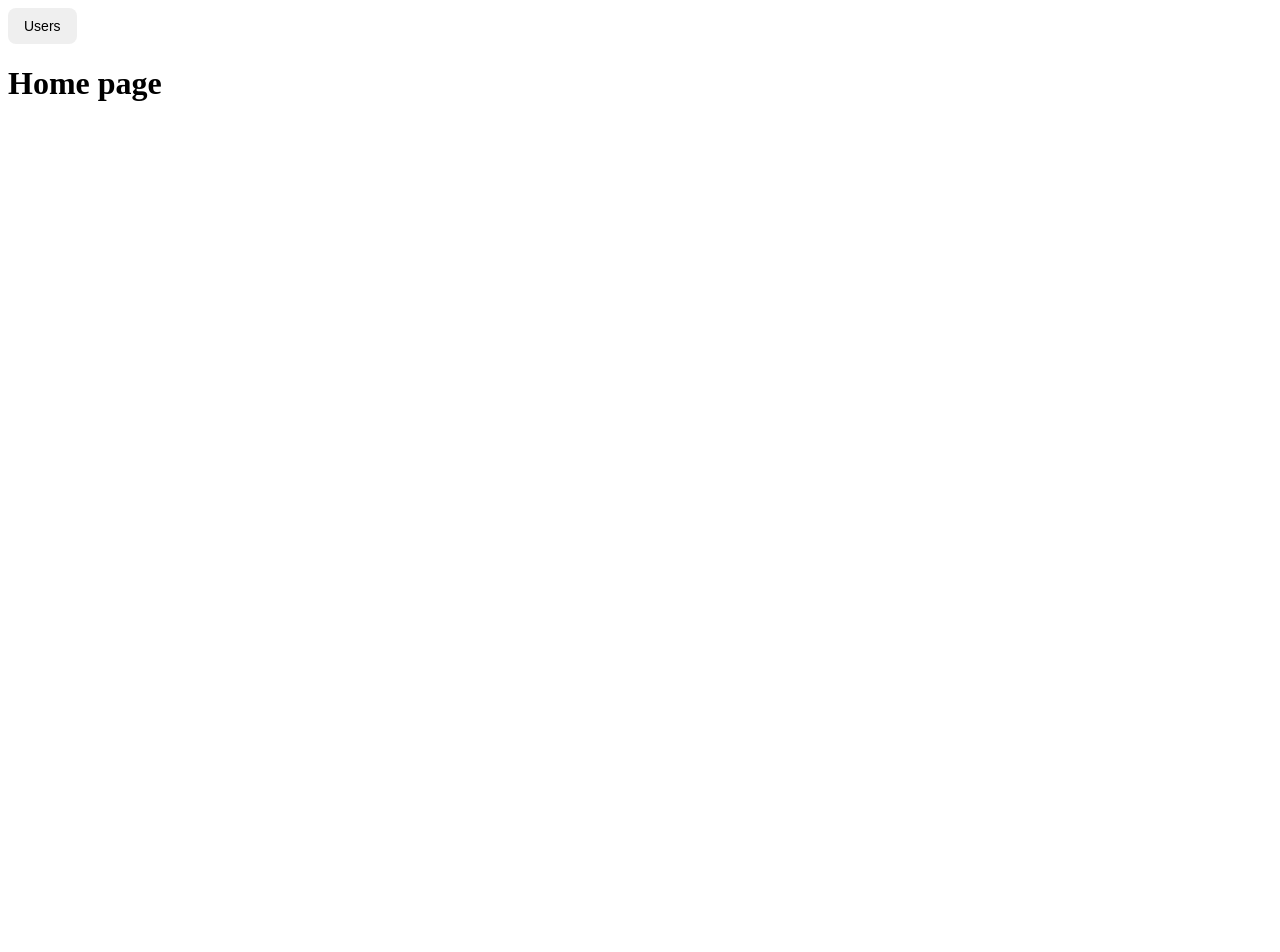
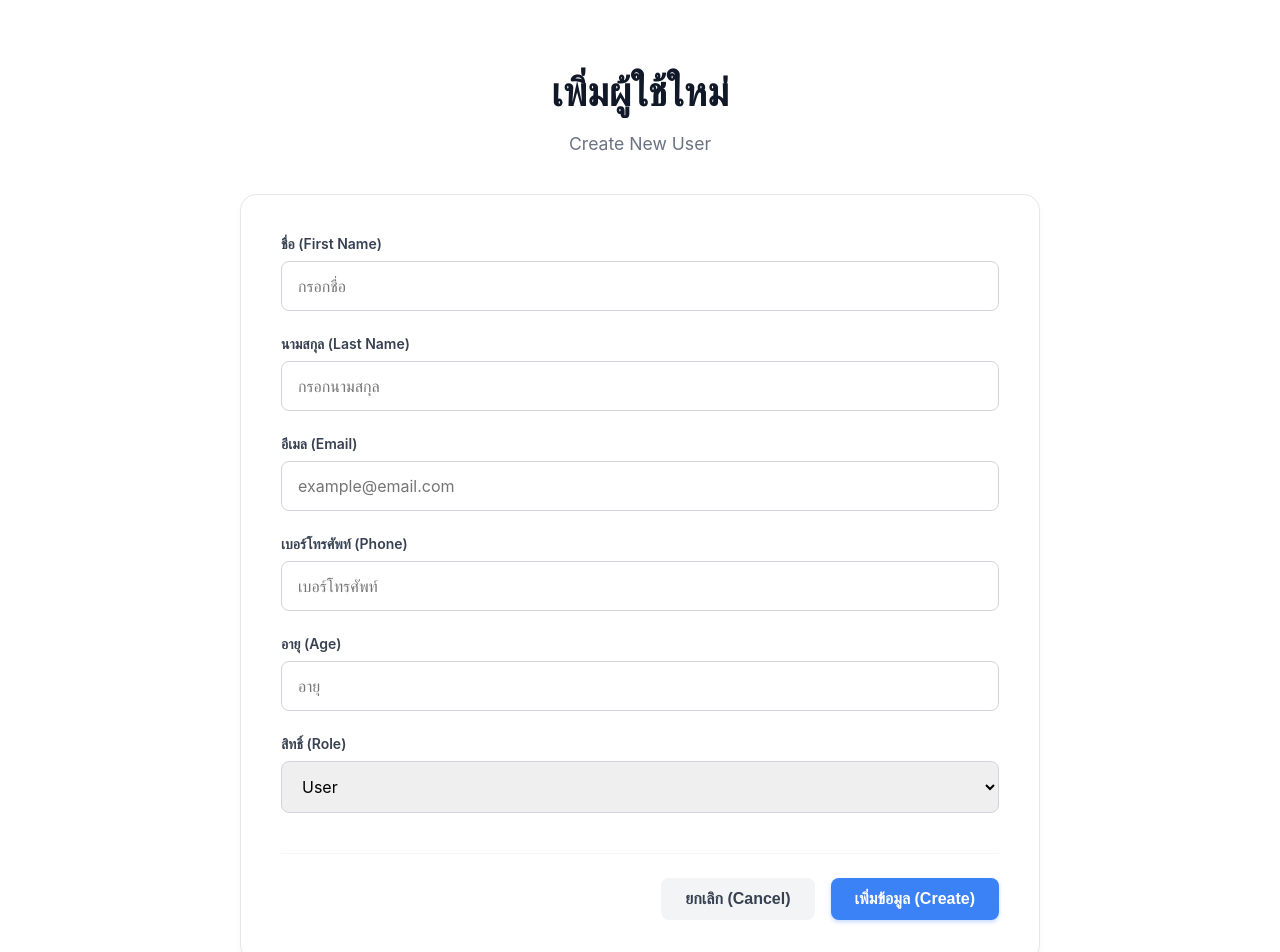
Before and after one commit to Siwakorn-Phaitong-kim/angular-ApiCall-CRUD, an Angular app: page /create in a window 1280 px wide. Before the commit this address led to /. Shown: the top 952 px of the page. Before the commit the page ends 800 px from the top, so only its background shows below. Built offline with nearby package versions, Linux system fonts and the light colour scheme.

Commit message:
add func create-users

```diff
--- a/db.json
+++ b/db.json
@@ -81,7 +81,7 @@
       "username": "emilys",
       "password": "emilyspass",
       "birthDate": "1996-5-30",
-      "image": "https://static.vecteezy.com/system/resources/previews/000/439/863/non_2x/vector-users-icon.jpg",
+      "image": "",
       "bloodGroup": "O-",
       "height": 193.24,
       "weight": 63.16,
@@ -143,7 +143,7 @@
     {
       "id": "13",
       "firstName": "Noah",
-      "lastName": "Hernandez",
+      "lastName": "Hernandez22222",
       "maidenName": "",
       "age": 41,
       "gender": "male",
--- a/src/app/app.routes.ts
+++ b/src/app/app.routes.ts
@@ -2,10 +2,12 @@ import { Routes } from '@angular/router';
 import { Home } from './page/home/home';
 import { Users } from './page/users/users';
 import { Edit } from './page/edit/edit';
+import { Create } from './page/create/create';
 
 export const routes: Routes = [
     { path: '', component: Home },
     { path: 'users', component: Users },
     { path: 'edit/:id', component: Edit },
+    { path: 'create', component: Create },
     { path: '**', redirectTo: '' }
 ];
--- a/src/app/page/create/create.css
+++ b/src/app/page/create/create.css
@@ -0,0 +1,154 @@
+/* create.css */
+.create-dashboard {
+  max-width: 800px;
+  margin: 0 auto;
+  padding: 2rem;
+  font-family: 'Inter', -apple-system, BlinkMacSystemFont, "Segoe UI", Roboto, Helvetica, Arial, sans-serif;
+  color: #333;
+}
+
+.header {
+  text-align: center;
+  margin-bottom: 2.5rem;
+}
+
+.header h1 {
+  font-size: 2.5rem;
+  color: #111827;
+  margin-bottom: 0.5rem;
+}
+
+.subtitle {
+  color: #6b7280;
+  font-size: 1.1rem;
+}
+
+/* Form Styles */
+.form-container {
+  background: white;
+  border-radius: 16px;
+  padding: 2.5rem;
+  box-shadow: 0 4px 6px -1px rgba(0, 0, 0, 0.05);
+  border: 1px solid #e5e7eb;
+}
+
+.form-group {
+  margin-bottom: 1.5rem;
+}
+
+.form-group label {
+  display: block;
+  font-size: 0.875rem;
+  font-weight: 600;
+  color: #374151;
+  margin-bottom: 0.5rem;
+}
+
+.form-control {
+  width: 100%;
+  padding: 0.875rem 1rem;
+  border: 1px solid #d1d5db;
+  border-radius: 8px;
+  font-size: 1rem;
+  transition: border-color 0.2s, box-shadow 0.2s;
+  box-sizing: border-box;
+  font-family: inherit;
+}
+
+.form-control:focus {
+  outline: none;
+  border-color: #3b82f6;
+  box-shadow: 0 0 0 4px rgba(59, 130, 246, 0.1);
+}
+
+.form-actions {
+  display: flex;
+  gap: 1rem;
+  justify-content: flex-end;
+  margin-top: 2.5rem;
+  padding-top: 1.5rem;
+  border-top: 1px solid #f3f4f6;
+}
+
+.btn {
+  padding: 0.75rem 1.5rem;
+  border-radius: 8px;
+  font-size: 1rem;
+  font-weight: 600;
+  border: none;
+  cursor: pointer;
+  transition: all 0.2s ease;
+}
+
+.btn:disabled {
+  opacity: 0.7;
+  cursor: not-allowed;
+}
+
+.btn-secondary {
+  background-color: #f3f4f6;
+  color: #374151;
+}
+
+.btn-secondary:hover:not(:disabled) {
+  background-color: #e5e7eb;
+}
+
+.btn-primary {
+  background-color: #3b82f6;
+  color: white;
+  box-shadow: 0 2px 4px rgba(59, 130, 246, 0.3);
+}
+
+.btn-primary:hover:not(:disabled) {
+  background-color: #2563eb;
+  transform: translateY(-1px);
+}
+
+/* Dark mode */
+@media (prefers-color-scheme: dark) {
+  .create-dashboard {
+    color: #f3f4f6;
+  }
+
+  .header h1 {
+    color: #f9fafb;
+  }
+
+  .form-container {
+    background: #1f2937;
+    border-color: #374151;
+  }
+
+  .form-group label {
+    color: #d1d5db;
+  }
+
+  .form-control {
+    background: #374151;
+    border-color: #4b5563;
+    color: white;
+  }
+
+  .form-control::placeholder {
+    color: #9ca3af;
+  }
+
+  .form-control:focus {
+    border-color: #60a5fa;
+    box-shadow: 0 0 0 4px rgba(96, 165, 250, 0.1);
+  }
+
+  .form-actions {
+    border-top-color: #374151;
+  }
+
+  .btn-secondary {
+    background-color: #374151;
+    color: #f3f4f6;
+  }
+
+  .btn-secondary:hover:not(:disabled) {
+    background-color: #4b5563;
+  }
+}
--- a/src/app/page/create/create.html
+++ b/src/app/page/create/create.html
@@ -1 +1,57 @@
-<p>create works!</p>
+<div class="create-dashboard">
+    <div class="header">
+        <h1>เพิ่มผู้ใช้ใหม่</h1>
+        <p class="subtitle">Create New User</p>
+    </div>
+
+    <div class="form-container">
+        <form (ngSubmit)="save()">
+            <div class="form-group">
+                <label>ชื่อ (First Name)</label>
+                <input id="firstName" type="text" name="firstName" [(ngModel)]="user.firstName" required
+                    class="form-control" placeholder="กรอกชื่อ">
+            </div>
+
+            <div class="form-group">
+                <label>นามสกุล (Last Name)</label>
+                <input id="lastName" type="text" name="lastName" [(ngModel)]="user.lastName" required
+                    class="form-control" placeholder="กรอกนามสกุล">
+            </div>
+
+            <div class="form-group">
+                <label>อีเมล (Email)</label>
+                <input id="email" type="email" name="email" [(ngModel)]="user.email" required class="form-control"
+                    placeholder="example@email.com">
+            </div>
+
+            <div class="form-group">
+                <label>เบอร์โทรศัพท์ (Phone)</label>
+                <input id="phone" type="text" name="phone" [(ngModel)]="user.phone" required class="form-control"
+                    placeholder="เบอร์โทรศัพท์">
+            </div>
+
+            <div class="form-group">
+                <label>อายุ (Age)</label>
+                <input id="age" type="number" name="age" [(ngModel)]="user.age" required class="form-control"
+                    placeholder="อายุ">
+            </div>
+
+            <div class="form-group">
+                <label>สิทธิ์ (Role)</label>
+                <select id="role" name="role" [(ngModel)]="user.role" class="form-control">
+                    <option value="admin">Admin</option>
+                    <option value="moderator">Moderator</option>
+                    <option value="user">User</option>
+                </select>
+            </div>
+
+            <div class="form-actions">
+                <button type="button" class="btn btn-secondary" (click)="cancel()" [disabled]="saving">ยกเลิก
+                    (Cancel)</button>
+                <button type="submit" class="btn btn-primary" [disabled]="saving">
+                    {{ saving ? 'กำลังบันทึก...' : 'เพิ่มข้อมูล (Create)' }}
+                </button>
+            </div>
+        </form>
+    </div>
+</div>
--- a/src/app/page/create/create.ts
+++ b/src/app/page/create/create.ts
@@ -1,9 +1,74 @@
-import { Component } from '@angular/core';
+import { ChangeDetectorRef, Component, inject } from '@angular/core';
+import { Router } from '@angular/router';
+import { CommonModule } from '@angular/common';
+import { FormsModule } from '@angular/forms';
+import { Api } from '../../service/api';
 
 @Component({
   selector: 'app-create',
-  imports: [],
+  imports: [CommonModule, FormsModule],
   templateUrl: './create.html',
   styleUrl: './create.css',
 })
-export class Create {}
+export class Create {
+  constructor(private cdr: ChangeDetectorRef) { }
+  private router = inject(Router);
+  private apiService = inject(Api);
+
+  saving: boolean = false;
+
+  user: any = {
+    firstName: '',
+    lastName: '',
+    email: '',
+    phone: '',
+    age: null,
+    role: 'user',
+    image: 'https://dummyjson.com/icon/default/128'
+  };
+
+  async save() {
+    if (!this.user.firstName) {
+      alert('กรุณากรอกชื่อ');
+      return;
+    }
+    if (!this.user.lastName) {
+      alert('กรุณากรอกนามสกุล');
+      return;
+    }
+    if (!this.user.email) {
+      alert('กรุณากรอกอีเมล');
+      return;
+    }
+    if (!this.user.phone) {
+      alert('กรุณากรอกเบอร์โทรศัพท์');
+      return;
+    }
+    if (!this.user.role) {
+      alert('กรุณากรอกบทบาท');
+      return;
+    }
+    if (!this.user.age) {
+      alert('กรุณากรอกอายุ');
+      return;
+    }
+
+    this.saving = true;
+    this.cdr.detectChanges();
+    try {
+      await this.apiService.createUsers(this.user);
+      alert('บันทึกข้อมูลสำเร็จ');
+      this.router.navigate(['/']);
+    } catch (e) {
+      console.error(e);
+      alert('เกิดข้อผิดพลาดในการบันทึกข้อมูล');
+    } finally {
+      this.saving = false;
+      this.cdr.detectChanges();
+    }
+  }
+
+  cancel() {
+    this.router.navigate(['users']);
+  }
+}
--- a/src/app/page/users/users.css
+++ b/src/app/page/users/users.css
@@ -21,6 +21,36 @@
 .subtitle {
   color: #6b7280;
   font-size: 1.1rem;
+}
+
+/* Empty State */
+.empty-state {
+  display: flex;
+  flex-direction: column;
+  align-items: center;
+  justify-content: center;
+  padding: 4rem;
+  background: white;
+  border-radius: 16px;
+  border: 1px dashed #d1d5db;
+  text-align: center;
+  margin-top: 1rem;
+}
+
+.empty-state-icon {
+  font-size: 3rem;
+  margin-bottom: 1rem;
+}
+
+.empty-state h3 {
+  font-size: 1.5rem;
+  color: #374151;
+  margin: 0 0 0.5rem 0;
+}
+
+.empty-state p {
+  margin: 0;
+  color: #6b7280;
 }
 
 /* Loading State */
@@ -217,6 +247,19 @@
     box-shadow: 0 12px 20px -3px rgba(0, 0, 0, 0.4), 0 4px 6px -2px rgba(0, 0, 0, 0.2);
   }
 
+  .empty-state {
+    background: #1f2937;
+    border-color: #4b5563;
+  }
+
+  .empty-state h3 {
+    color: #f9fafb;
+  }
+
+  .empty-state p {
+    color: #d1d5db;
+  }
+
   .user-main-info h2 {
     color: #f9fafb;
   }
--- a/src/app/page/users/users.html
+++ b/src/app/page/users/users.html
@@ -1,5 +1,10 @@
 <div class="user-dashboard">
-    <button class="btn btn-delete" (click)="back()">Back</button>
+    <div class="top-actions" style="display: flex; gap: 10px; margin-bottom: 1rem;">
+        <button class="btn btn-secondary" (click)="back()"
+            style="background-color: #f3f4f6; color: #374151;">Back</button>
+        <button class="btn btn-primary" (click)="createUser()" style="background-color: #3b82f6; color: white;">+
+            เพิ่มผู้ใช้งานใหม่</button>
+    </div>
     <div class="header">
         <h1>Users Management</h1>
         <p class="subtitle">Manage all the users in your organization</p>
@@ -10,7 +15,12 @@
         <p>กำลังโหลดข้อมูล...</p>
     </div>
 
-    <div class="user-grid" *ngIf="!loading">
+    <div class="empty-state" *ngIf="!loading && (!users || users.length === 0)">
+        <h3>ไม่พบข้อมูล</h3>
+        <p>ไม่พบข้อมูลผู้ใช้งาน หรือเซิร์ฟเวอร์อาจไม่สามารถเชื่อมต่อได้</p>
+    </div>
+
+    <div class="user-grid" *ngIf="!loading && users && users.length > 0">
         <div class="user-card" *ngFor="let user of users">
             <div class="card-header">
                 <div class="avatar-wrapper">
--- a/src/app/page/users/users.ts
+++ b/src/app/page/users/users.ts
@@ -27,12 +27,13 @@ export class Users implements OnInit {
     this.loading = true;
     try {
       const respose = await this.apiService.getAllUsers();
-      this.users = Array.isArray(respose) ? respose : (respose.users || []);
-      this.loading = false
+      this.users = Array.isArray(respose) ? respose : (respose?.users || []);
+      this.loading = false;
       console.log('API Data:', this.users);
     } catch (error) {
       console.log(error);
-      this.error = 'Error al cargar los productos';
+      this.error = 'Error fetching data';
+      this.users = [];
     } finally {
       this.loading = false;
       this.cdr.detectChanges();
@@ -53,6 +54,9 @@ export class Users implements OnInit {
     this.router.navigate(['edit', id]);
   }
 
+  createUser() {
+    this.router.navigate(['create'])
+  }
 
   back() {
     this.router.navigate(['']);
```
